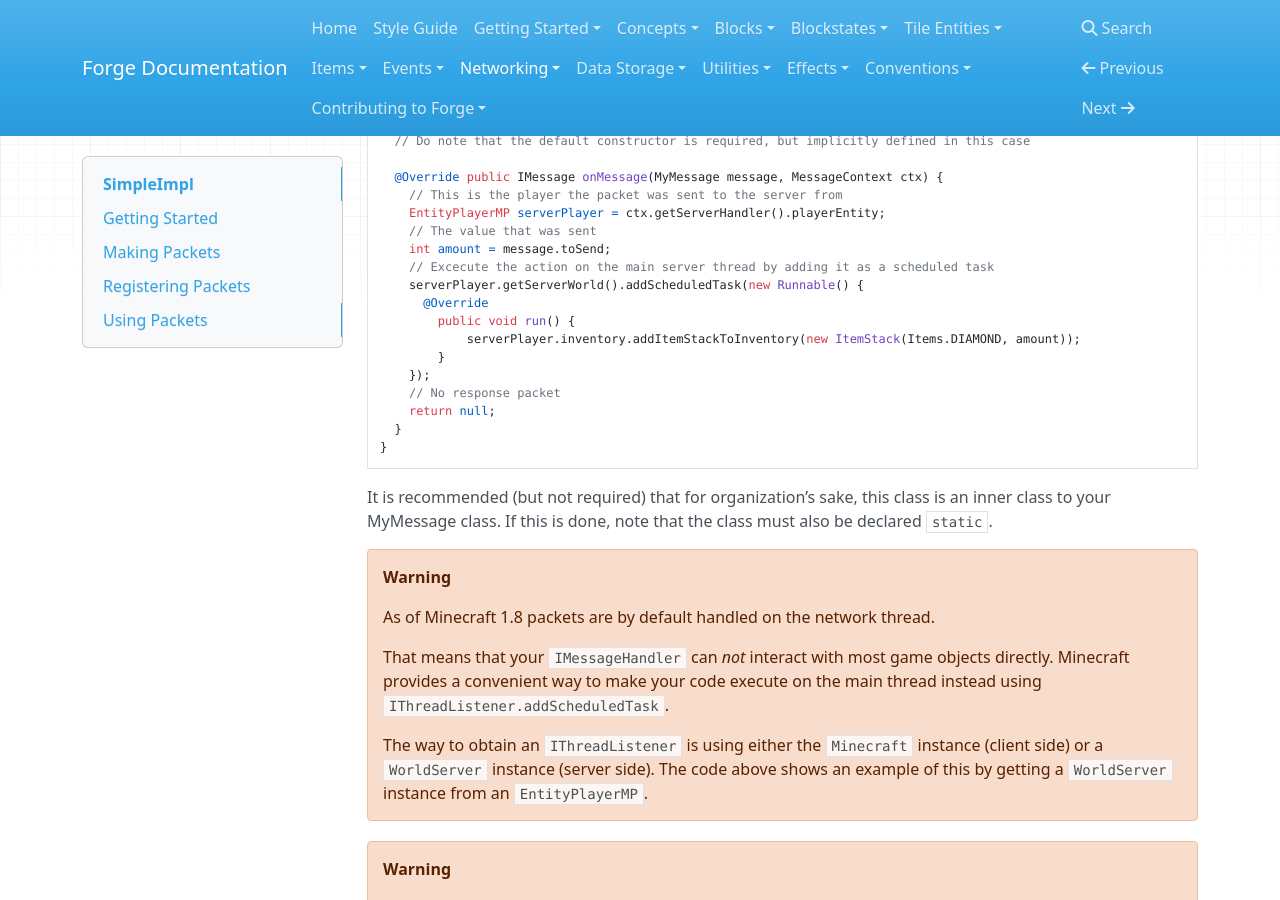
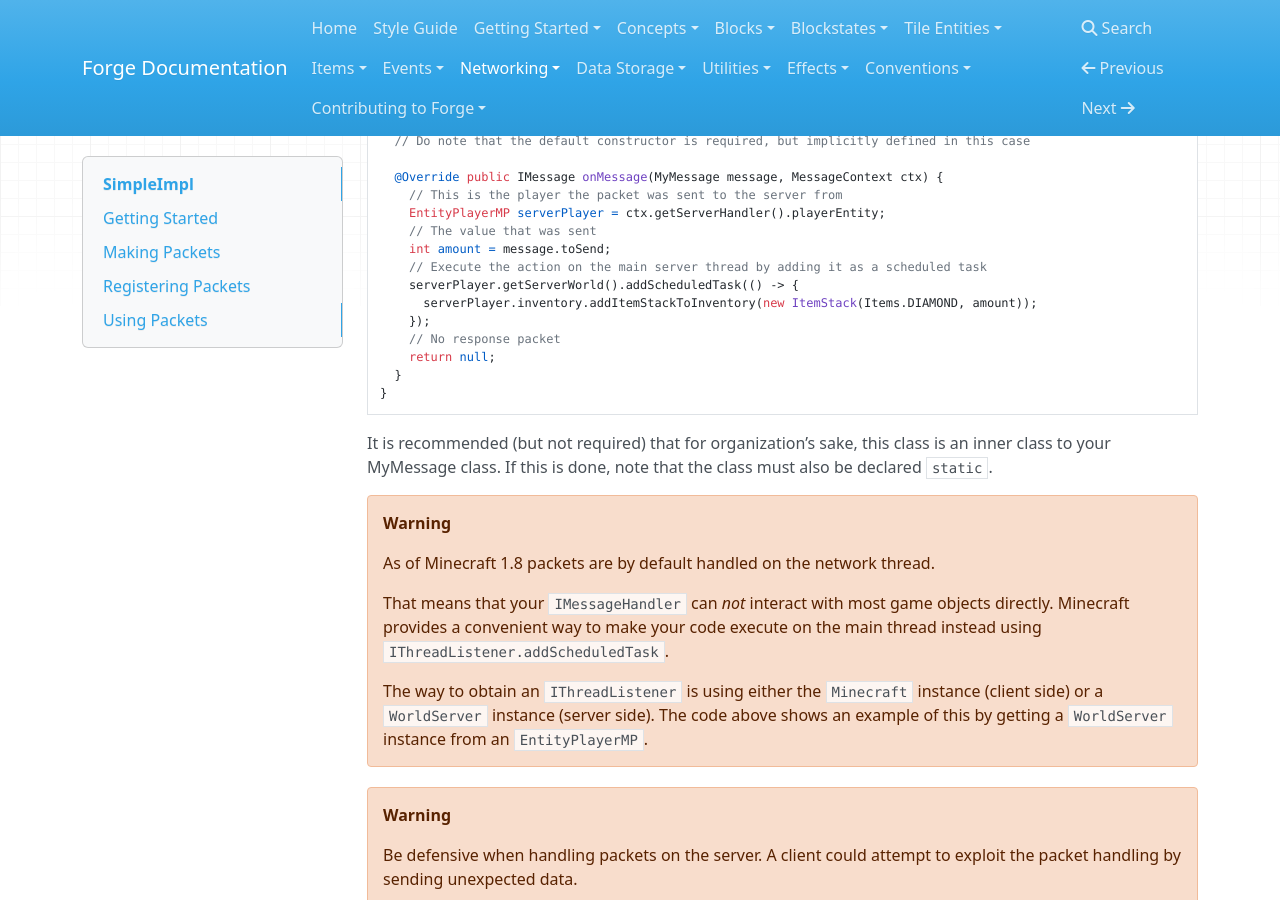
Before and after one commit to MinecraftForge/Documentation, an MkDocs documentation site: the page built from docs/networking/simpleimpl.md, in a window 1280 px wide and 900 px high, scrolled down 1219 px. Built offline with MkDocs 1.6.1, drawn with Linux system fonts in a browser that asks for light colours; nearby versions of some CDN libraries; old or Windows-style settings are respelled for this version of MkDocs.

Commit message:
Updated to use lambda
Also fixed typo in my forked branch

```diff
--- a/docs/networking/simpleimpl.md
+++ b/docs/networking/simpleimpl.md
@@ -61,12 +61,9 @@ public class MyMessageHandler implements IMessageHandler<MyMessage, IMessage> {
     EntityPlayerMP serverPlayer = ctx.getServerHandler().playerEntity;
     // The value that was sent
     int amount = message.toSend;
-    // Excecute the action on the main server thread by adding it as a scheduled task
-    serverPlayer.getServerWorld().addScheduledTask(new Runnable() {
-      @Override
-        public void run() {
-            serverPlayer.inventory.addItemStackToInventory(new ItemStack(Items.DIAMOND, amount));
-        }
+    // Execute the action on the main server thread by adding it as a scheduled task
+    serverPlayer.getServerWorld().addScheduledTask(() -> {
+      serverPlayer.inventory.addItemStackToInventory(new ItemStack(Items.DIAMOND, amount));
     });
     // No response packet
     return null;
```
